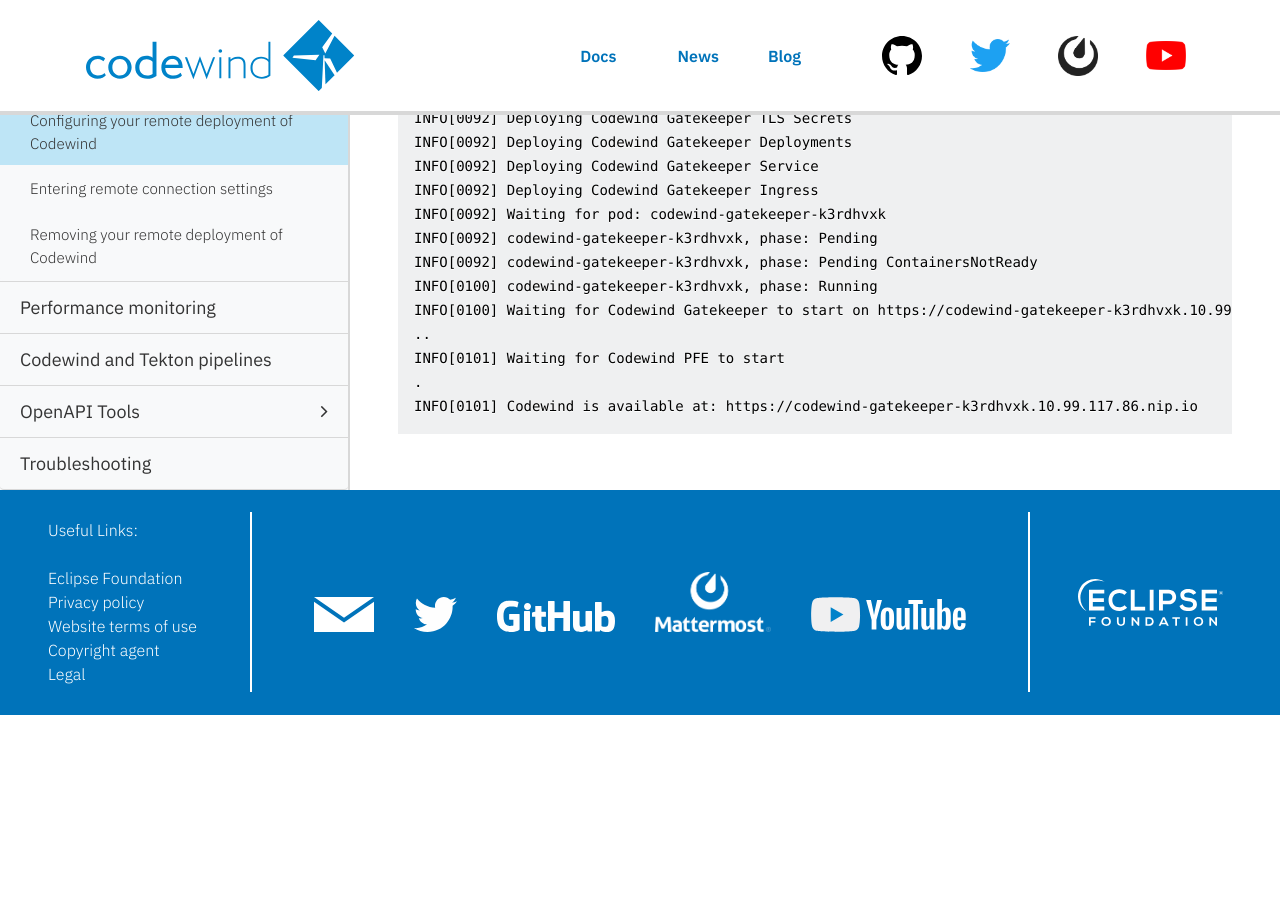
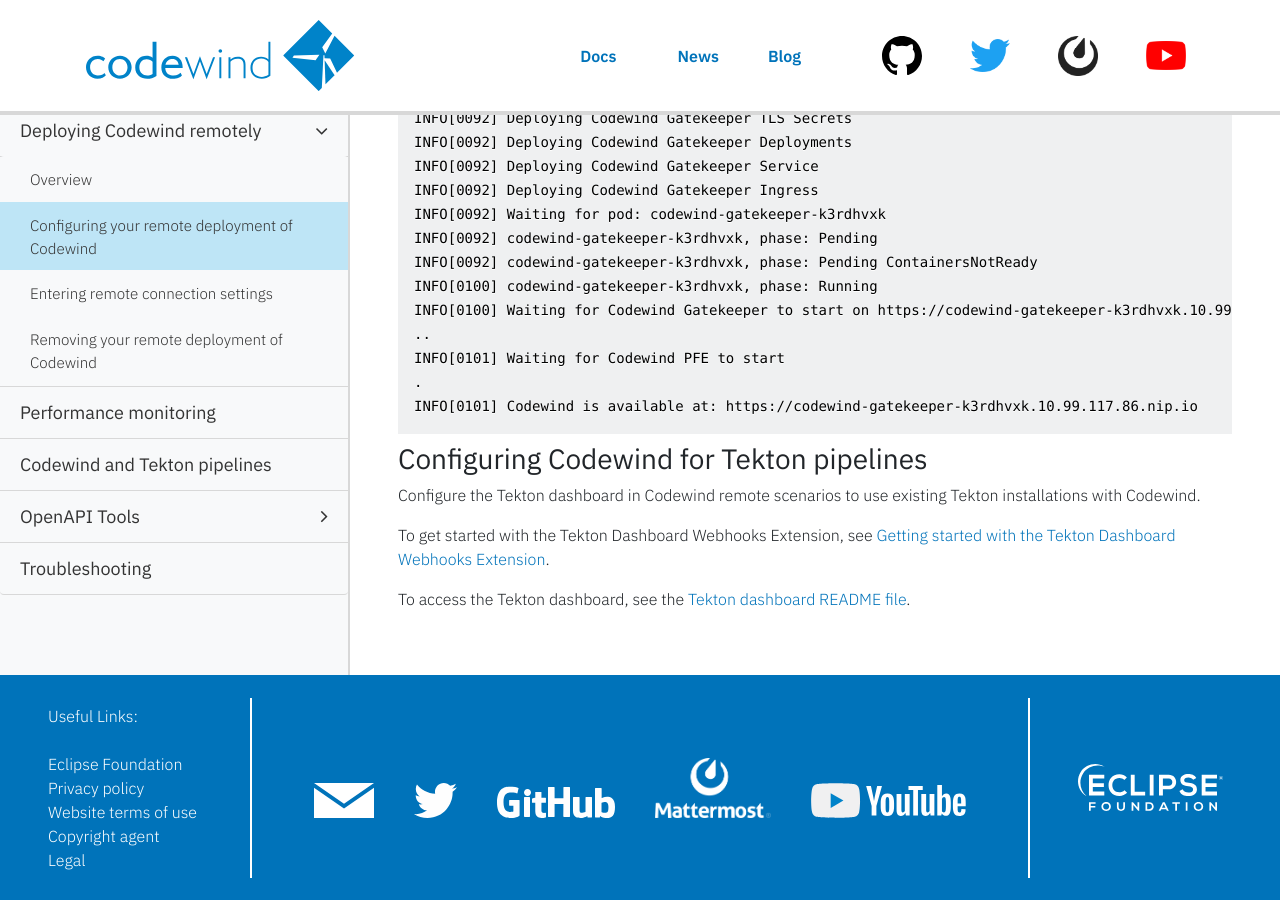
Before and after one commit to eclipse-archived/codewind-docs, a Jekyll site: the page built from docs/_documentations/remote-configuring.md, in a window 1280 px wide and 900 px high, scrolled down 3843 px. Built offline with Jekyll 4.4.1, drawn with Linux system fonts in a browser that asks for light colours; nearby versions of some CDN libraries; comment, search, counter and statistics services are not loaded; before the commit the page ends 4558 px from its top, so only the background shows below that.

Commit message:
Adding links, removing file
Signed-off-by: Sarah Ishida <sishida@us.ibm.com>

````diff
--- a/docs/_documentations/remote-configuring.md
+++ b/docs/_documentations/remote-configuring.md
@@ -168,3 +168,11 @@ INFO[0101] Waiting for Codewind PFE to start
 .
 INFO[0101] Codewind is available at: https://codewind-gatekeeper-k3rdhvxk.10.99.117.86.nip.io
 ```
+
+### Configuring Codewind for Tekton pipelines
+
+Configure the Tekton dashboard in Codewind remote scenarios to use existing Tekton installations with Codewind.
+
+To get started with the Tekton Dashboard Webhooks Extension, see [Getting started with the Tekton Dashboard Webhooks Extension](https://github.com/tektoncd/experimental/blob/master/webhooks-extension/docs/GettingStarted.md).
+
+To access the Tekton dashboard, see the [Tekton dashboard README file](https://github.com/tektoncd/dashboard#install-on-openshift).
````
Also changed, not shown: docs/_documentations/codewindandtektonpipelines.md (deleted, +0 -17 lines).
